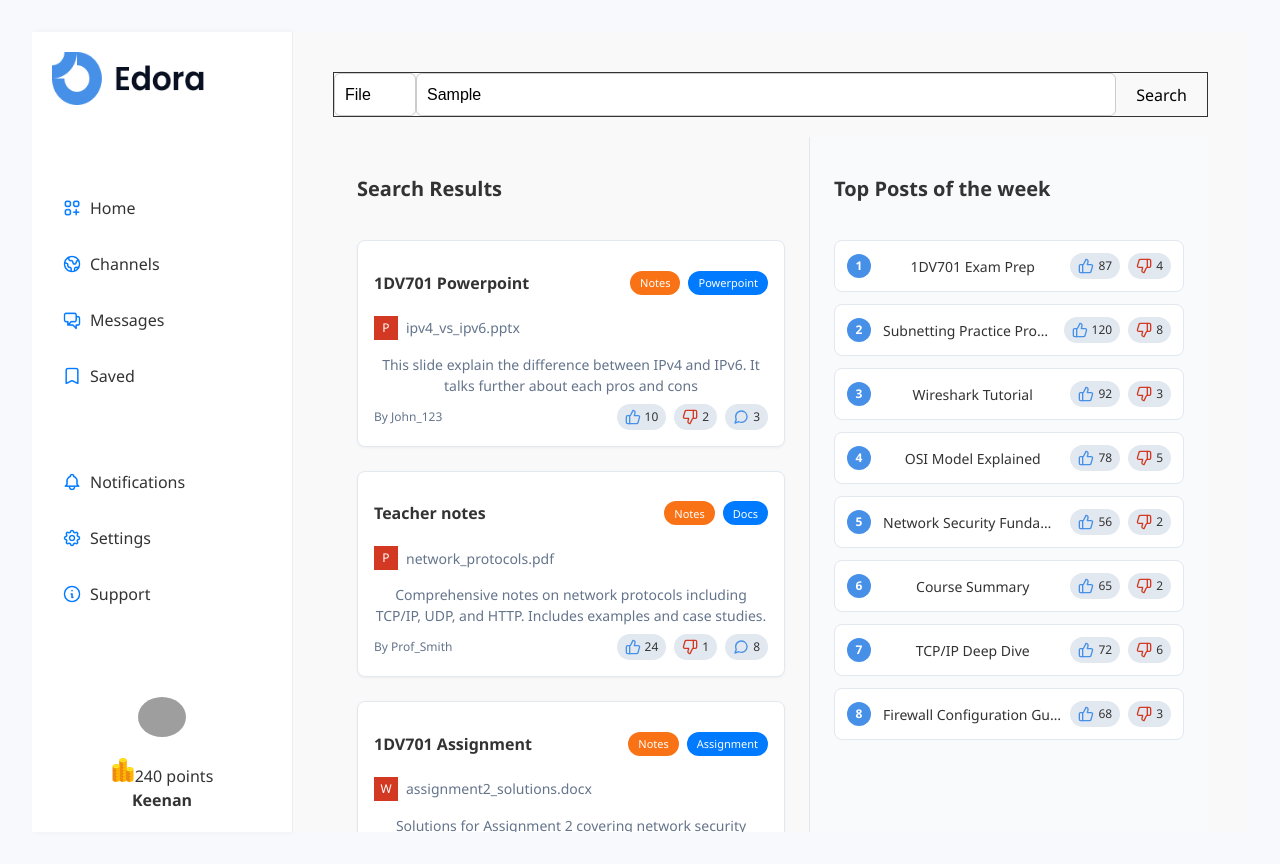
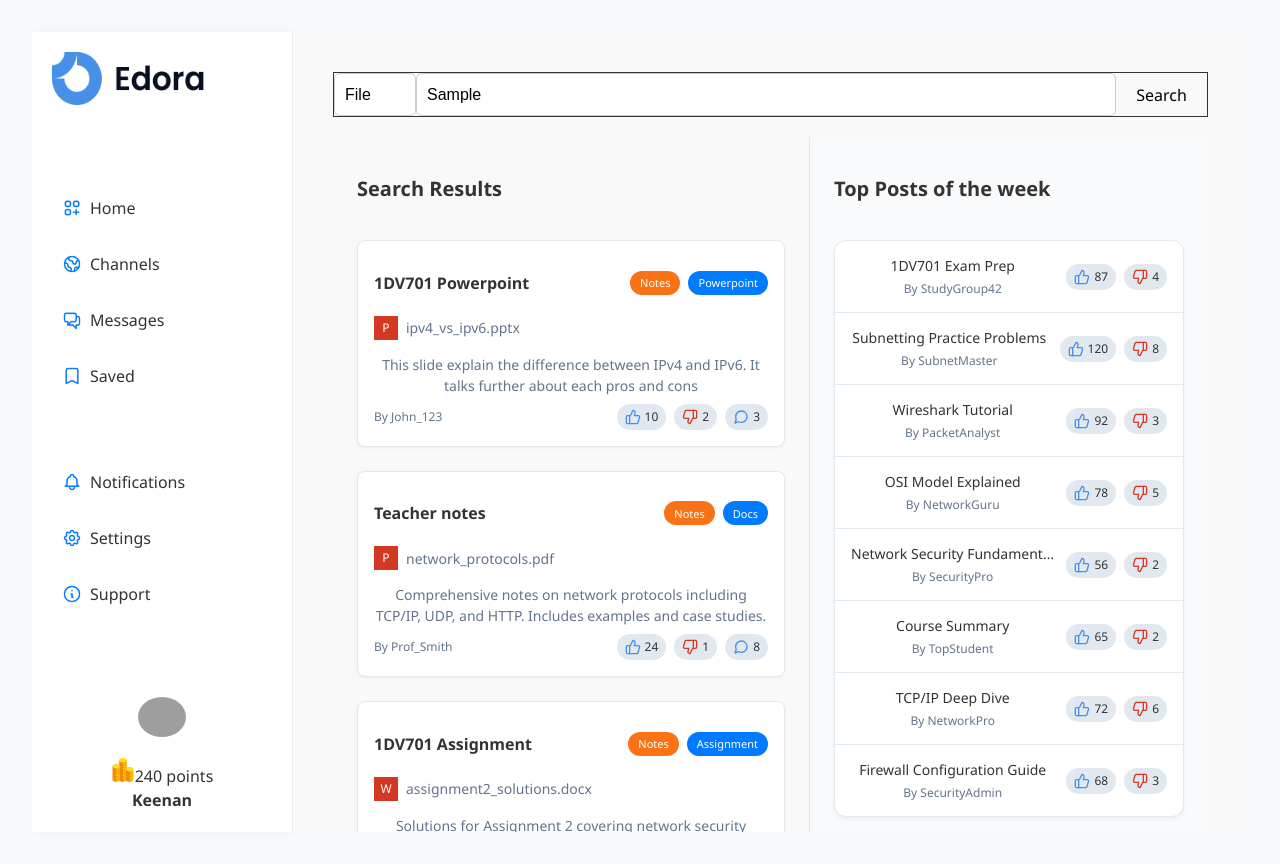
Before and after one commit to saisharan221/edora, a React (Vite) app in the folder frontend/: page / in a window 1280 px wide. Both pictures are taken after typing "Sample" into the empty fields and a click on the button "Search". Built offline with nearby package versions, Linux system fonts and the light colour scheme; grey boxes are pictures that could not be loaded.

Commit message:
change top posts container

```diff
--- a/frontend/src/Result.css
+++ b/frontend/src/Result.css
@@ -159,49 +159,56 @@
   font-size: 12px;
 }
 
-/* Top Posts List - New Simplified Style */
+/* Top Posts Box - New container with rounded edges */
+.top-posts-box {
+  background-color: white;
+  border-radius: 12px;
+  border: 1px solid #e2e8f0;
+  overflow: hidden;
+  box-shadow: 0 2px 4px rgba(0, 0, 0, 0.05);
+}
+
+/* Top Posts List - Updated Style */
 .top-posts-list {
   display: flex;
   flex-direction: column;
-  gap: 12px;
 }
 
 .top-post-item {
   display: flex;
   align-items: center;
-  padding: 12px;
-  background-color: white;
-  border-radius: 8px;
-  border: 1px solid #e2e8f0;
+  justify-content: space-between;
+  padding: 14px 16px;
+  border-bottom: 1px solid #e2e8f0;
 }
 
-.top-post-rank {
-  width: 24px;
-  height: 24px;
-  background-color: #4790e8;
-  color: white;
-  border-radius: 50%;
-  display: flex;
-  align-items: center;
-  justify-content: center;
-  font-size: 12px;
-  font-weight: bold;
-  margin-right: 12px;
+.top-post-item:last-child {
+  border-bottom: none;
+}
+
+.top-post-info {
+  flex: 1;
+  overflow: hidden;
 }
 
 .top-post-title {
-  flex: 1;
   font-weight: 500;
   font-size: 14px;
   white-space: nowrap;
   overflow: hidden;
   text-overflow: ellipsis;
+  margin-bottom: 4px;
+}
+
+.top-post-author {
+  font-size: 12px;
+  color: #64748b;
 }
 
 .top-post-metrics {
   display: flex;
   gap: 8px;
-  margin-left: 8px;
+  margin-left: 12px;
 }
 
 /* Make sure the result component takes full height */
--- a/frontend/src/Result.jsx
+++ b/frontend/src/Result.jsx
@@ -138,45 +138,53 @@ function Result({ searchQuery, searchType }) {
     },
   ]
 
-  // Top posts of the week - simplified to just title and like ratio
+  // Top posts of the week - simplified to just title, author and like ratio
   const topPosts = [
     {
       title: "1DV701 Exam Prep",
+      author: "StudyGroup42",
       likes: 87,
       dislikes: 4,
     },
     {
       title: "Subnetting Practice Problems",
+      author: "SubnetMaster",
       likes: 120,
       dislikes: 8,
     },
     {
       title: "Wireshark Tutorial",
+      author: "PacketAnalyst",
       likes: 92,
       dislikes: 3,
     },
     {
       title: "OSI Model Explained",
+      author: "NetworkGuru",
       likes: 78,
       dislikes: 5,
     },
     {
       title: "Network Security Fundamentals",
+      author: "SecurityPro",
       likes: 56,
       dislikes: 2,
     },
     {
       title: "Course Summary",
+      author: "TopStudent",
       likes: 65,
       dislikes: 2,
     },
     {
       title: "TCP/IP Deep Dive",
+      author: "NetworkPro",
       likes: 72,
       dislikes: 6,
     },
     {
       title: "Firewall Configuration Guide",
+      author: "SecurityAdmin",
       likes: 68,
       dislikes: 3,
     },
@@ -241,11 +249,13 @@ function Result({ searchQuery, searchType }) {
     </div>
   )
 
-  // Top Post Item Component - simplified version
-  const TopPostItem = ({ post, index }) => (
+  // Top Post Item Component - simplified version with author
+  const TopPostItem = ({ post }) => (
     <div className="top-post-item">
-      <div className="top-post-rank">{index + 1}</div>
-      <div className="top-post-title">{post.title}</div>
+      <div className="top-post-info">
+        <div className="top-post-title">{post.title}</div>
+        <div className="top-post-author">By {post.author}</div>
+      </div>
       <div className="top-post-metrics">
         <div className="metric likes">
           <ThumbsUpIcon />
@@ -280,10 +290,12 @@ function Result({ searchQuery, searchType }) {
           <h1 className="content-title">Top Posts of the week</h1>
         </div>
 
-        <div className="top-posts-list">
-          {topPosts.map((post, index) => (
-            <TopPostItem key={index} post={post} index={index} />
-          ))}
+        <div className="top-posts-box">
+          <div className="top-posts-list">
+            {topPosts.map((post, index) => (
+              <TopPostItem key={index} post={post} />
+            ))}
+          </div>
         </div>
       </section>
     </div>
```
